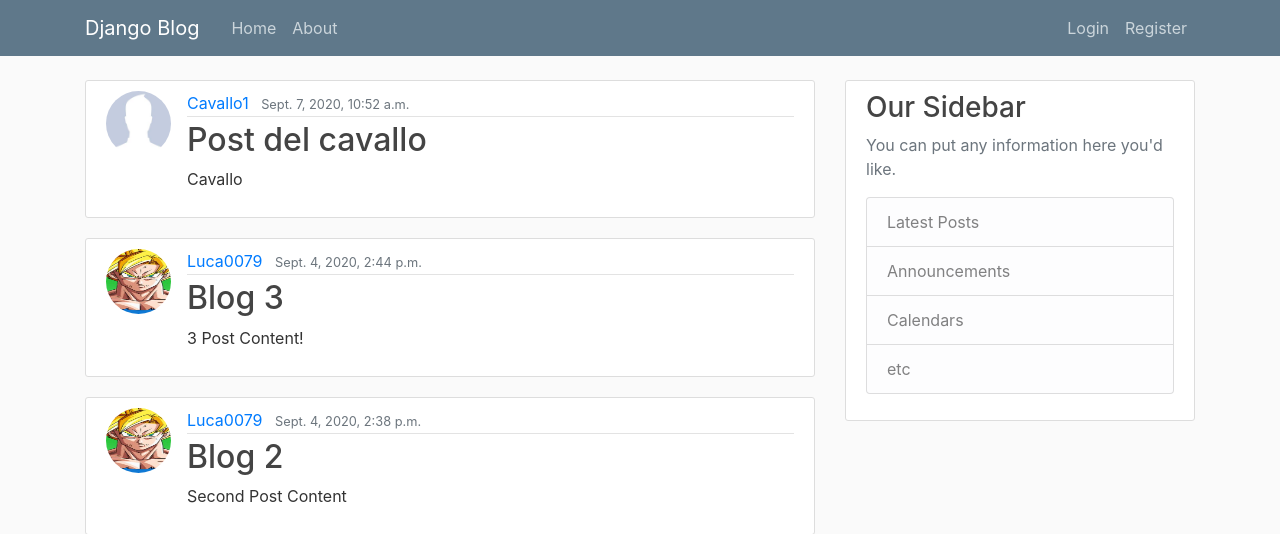
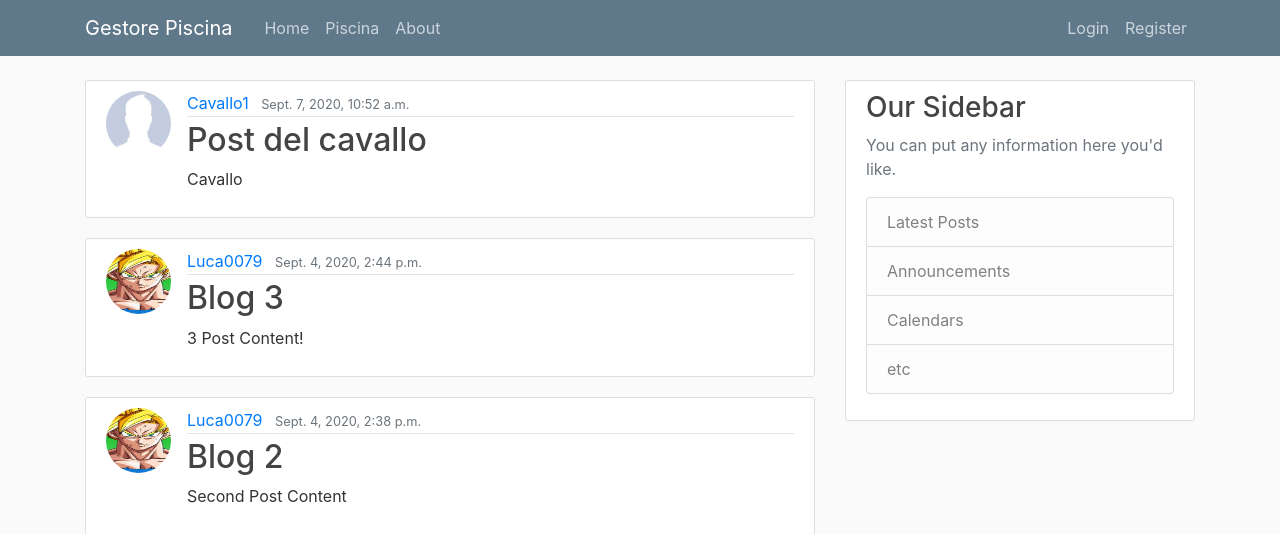
Before and after one commit to alethecine96/Gestore-Piscine, a Django app: page / in a window 1280 px wide. Shown: the top 534 px of the page. Run offline with Django 3.2, Linux system fonts and the light colour scheme; data comes from the database, SQL or seed files in the repository; some libraries are stand-ins or nearby versions.

Commit message:
add page Piscina

```diff
--- a/blog/templates/blog/base.html
+++ b/blog/templates/blog/base.html
@@ -13,9 +13,9 @@
 	<link rel="stylesheet" type="text/css" href="{% static 'blog/main.css' %}">
 
 	{% if title %}
-		<title>Django Blog - {{ title }}</title>
+		<title>Gestore Piscina - {{ title }}</title>
 	{% else %}
-		<title>Django Blog</title>
+		<title>Gestore Piscina</title>
 	{% endif %}
 </head>
 
@@ -23,13 +23,14 @@
 	<header class="site-header">
 	  <nav class="navbar navbar-expand-md navbar-dark bg-steel fixed-top">
 		<div class="container">
-		  <a class="navbar-brand mr-4" href="{% url 'blog-home' %}">Django Blog</a>
+		  <a class="navbar-brand mr-4" href="{% url 'blog-home' %}">Gestore Piscina</a>
 		  <button class="navbar-toggler" type="button" data-toggle="collapse" data-target="#navbarToggle" aria-controls="navbarToggle" aria-expanded="false" aria-label="Toggle navigation">
 		  <span class="navbar-toggler-icon"></span>
 		  </button>
 		  <div class="collapse navbar-collapse" id="navbarToggle">
 			<div class="navbar-nav mr-auto">
 			  <a class="nav-item nav-link" href="{% url 'blog-home' %} ">Home</a>
+              <a class="nav-item nav-link" href="{% url 'blog-piscina' %}">Piscina</a>
 			  <a class="nav-item nav-link" href="{% url 'blog-about' %}">About</a>
 			</div>
 			<!-- Navbar Right Side -->
--- a/blog/templates/blog/navigation.html
+++ b/blog/templates/blog/navigation.html
@@ -1,13 +1,14 @@
 <header class="site-header">
   <nav class="navbar navbar-expand-md navbar-dark bg-steel fixed-top">
     <div class="container">
-      <a class="navbar-brand mr-4" href="/">Django Blog</a>
+      <a class="navbar-brand mr-4" href="/">Gestore Piscina</a>
       <button class="navbar-toggler" type="button" data-toggle="collapse" data-target="#navbarToggle" aria-controls="navbarToggle" aria-expanded="false" aria-label="Toggle navigation">
       <span class="navbar-toggler-icon"></span>
       </button>
       <div class="collapse navbar-collapse" id="navbarToggle">
         <div class="navbar-nav mr-auto">
           <a class="nav-item nav-link" href="/">Home</a>
+          <a class="nav-item nav-link" href="/">Piscina</a>
           <a class="nav-item nav-link" href="/about">About</a>
         </div>
         <!-- Navbar Right Side -->
```
Also changed, not shown: blog/templates/blog/piscina.html (added, +8 -0 lines).
